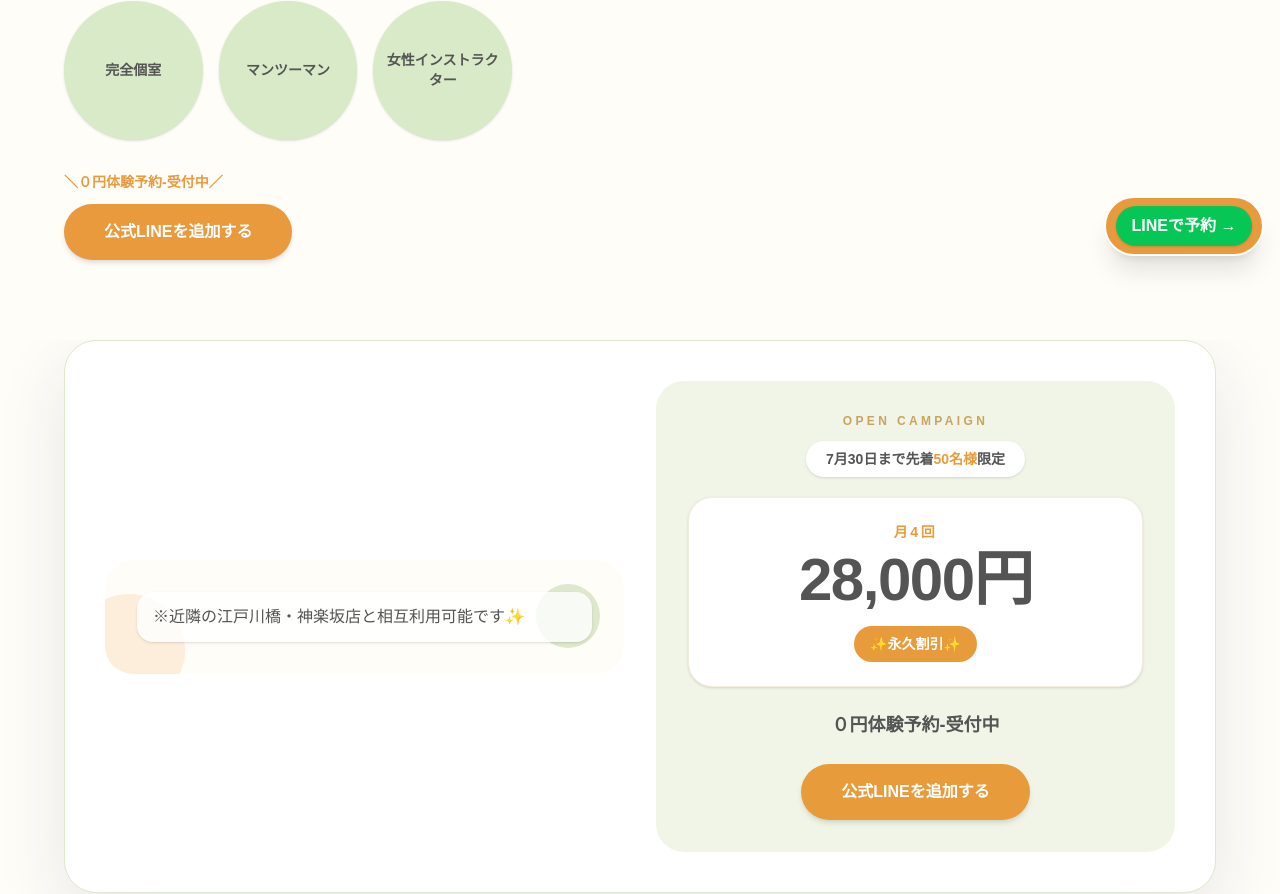
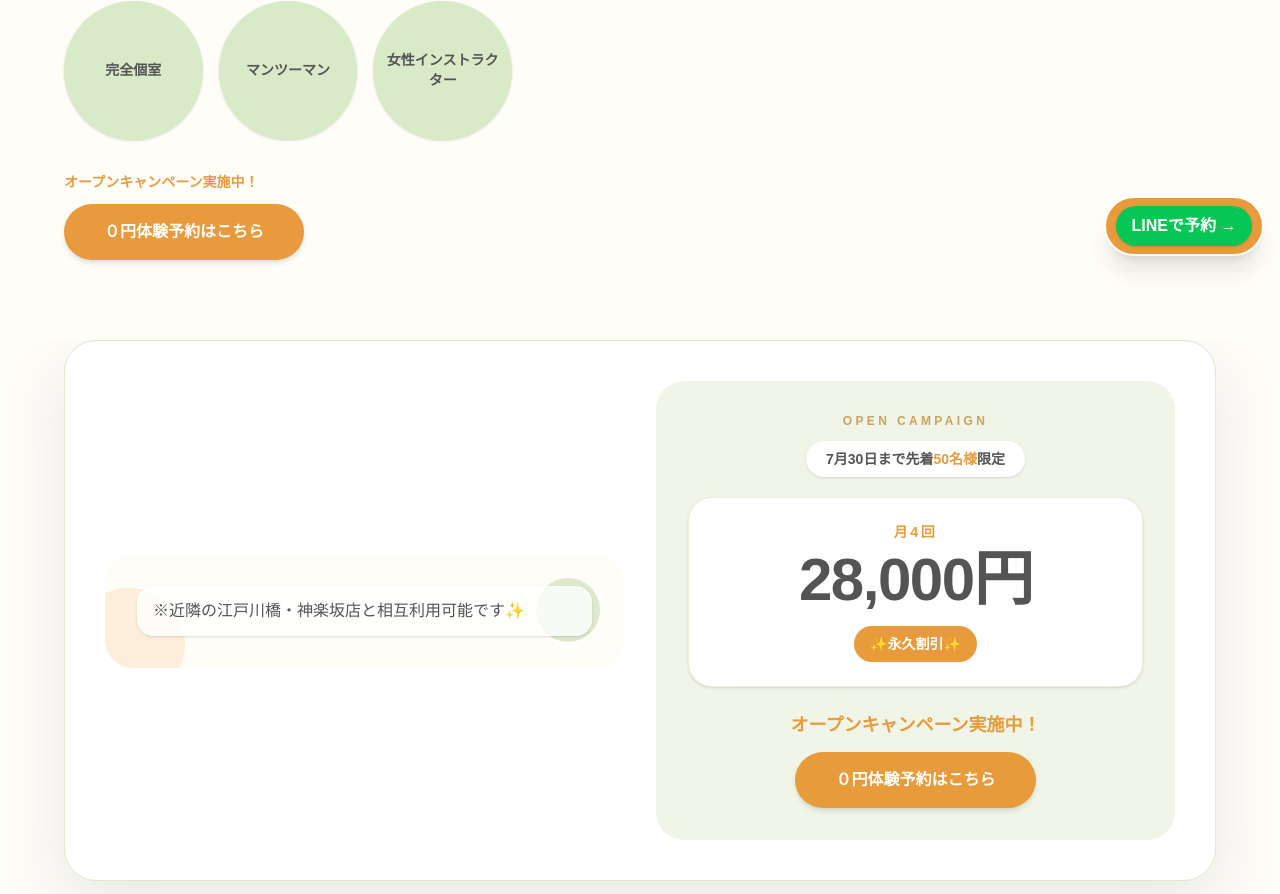
Before and after one commit to kikushunn/once-lp, a Next.js app: page / in a window 1280 px wide. Shown: the part 520-1414 px from the top of the page. Built offline with nearby package versions, Linux system fonts and the light colour scheme.

Commit message:
update lp cta campaign copy

```diff
--- a/app/page.tsx
+++ b/app/page.tsx
@@ -141,6 +141,8 @@ const aboutData = about ?? {
   imageUrl: "",
 };
 const aboutPointIcons = [Lock, User, Leaf];
+const primaryCtaLead = "オープンキャンペーン実施中！";
+const primaryCtaLabel = "０円体験予約はこちら";
 
   return (
     <main className="bg-[#fffdf8] text-[#545454]">
@@ -264,7 +266,7 @@ const aboutPointIcons = [Lock, User, Leaf];
       {hero.isVisible && (
   <div>
     <p className="mb-3 text-sm font-bold text-[#E89A3D]">
-      ＼０円体験予約-受付中／
+      {primaryCtaLead}
     </p>
     <a
       href={heroCampaign.ctaUrl || hero.buttonUrl}
@@ -272,7 +274,7 @@ const aboutPointIcons = [Lock, User, Leaf];
       rel="noopener noreferrer"
       className="inline-block whitespace-nowrap rounded-full bg-[#E89A3D] px-8 py-4 font-bold text-white shadow-md md:px-10"
     >
-      {heroCampaign.ctaText || hero.buttonText}
+      {primaryCtaLabel}
     </a>
   </div>
 )}
@@ -331,8 +333,8 @@ const aboutPointIcons = [Lock, User, Leaf];
                 </p>
               </div>
 
-              <p className="mb-6 text-base font-bold leading-relaxed md:text-lg">
-                ０円体験予約-受付中
+              <p className="mb-3 text-base font-bold leading-relaxed text-[#E89B3A] md:text-lg">
+                {primaryCtaLead}
               </p>
 
               {cta.isVisible && (
@@ -342,7 +344,7 @@ const aboutPointIcons = [Lock, User, Leaf];
                   rel="noopener noreferrer"
                   className="gtm-cta-click inline-flex w-full items-center justify-center whitespace-nowrap rounded-full bg-[#E89B3A] px-6 py-4 text-base font-bold text-white shadow-md transition hover:opacity-90 md:w-auto md:px-10"
                 >
-                  公式LINEを追加する
+                  {primaryCtaLabel}
                 </a>
               )}
             </div>
@@ -1131,13 +1133,16 @@ const aboutPointIcons = [Lock, User, Leaf];
 
         {finalCTAData.isVisible && (
   <div className="relative inline-block">
+    <p className="mb-3 text-sm font-bold text-[#E89A3D] md:text-base">
+      {primaryCtaLead}
+    </p>
     <a
       href={finalCTAData.buttonUrl}
       target="_blank"
       rel="noopener noreferrer"
       className="gtm-cta-click inline-block whitespace-nowrap rounded-full bg-[#E89A3D] px-8 py-5 text-base font-bold text-white shadow-md md:px-10 md:text-lg"
     >
-      {finalCTAData.buttonText}
+      {primaryCtaLabel}
     </a>
 
     <div className="absolute -bottom-9 -right-5 rounded-full bg-white px-3 py-1 text-sm font-bold text-[#E89A3D] shadow-sm animate-bounce">
```
